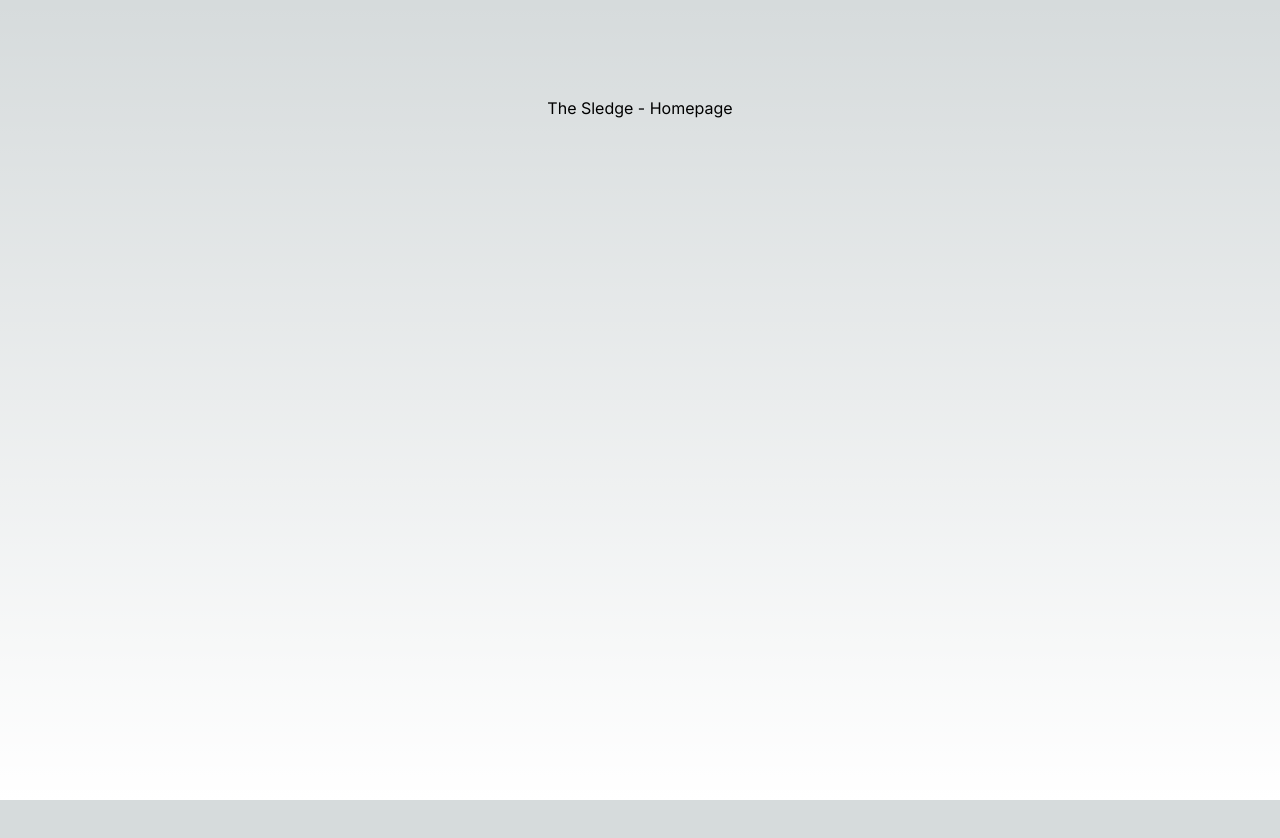
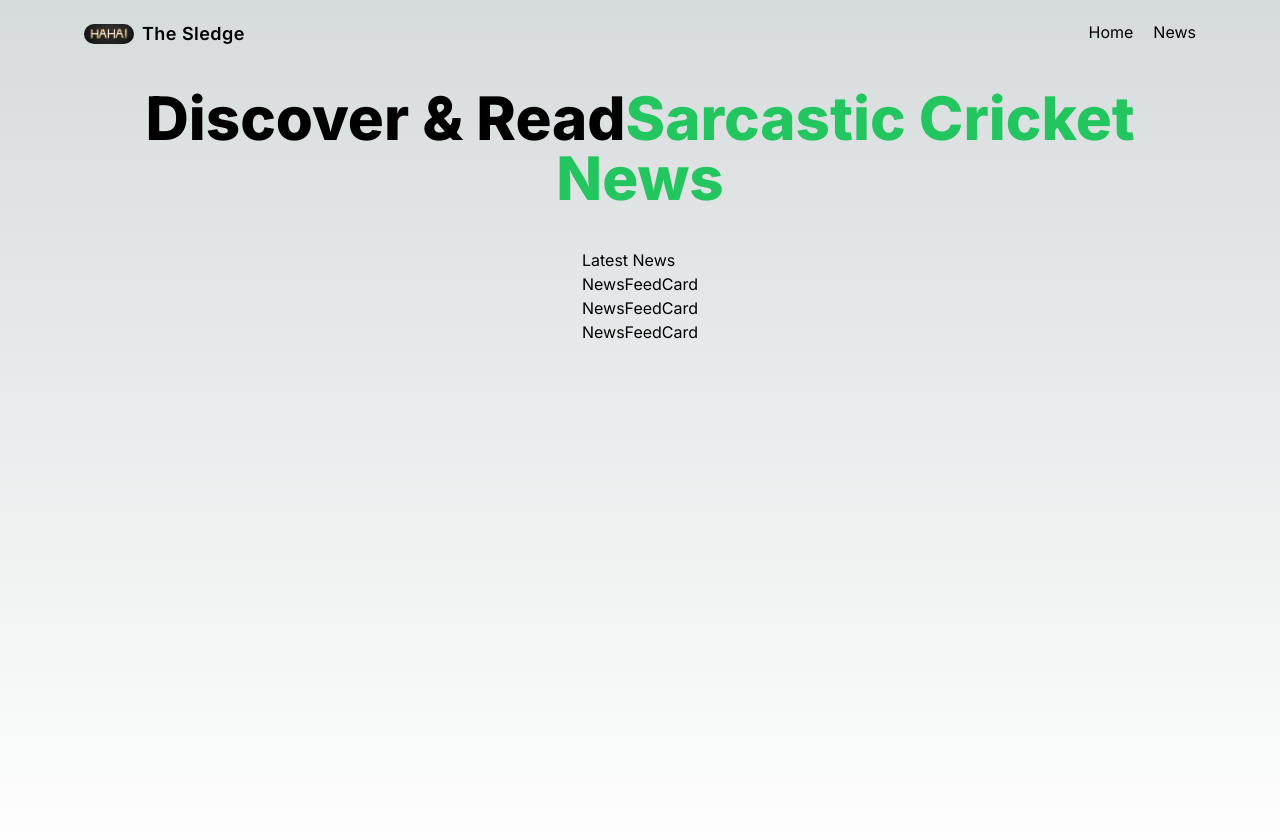
Before and after one commit to muzaffarbhat07/the-sledge, a Next.js app: page / in a window 1280 px wide. Shown: the top 838 px of the page. Before the commit the page ends 800 px from the top, so only its background shows below. Built offline with nearby package versions, Linux system fonts and the light colour scheme.

Commit message:
feat: navbar and setup: homepage

```diff
--- /dev/null
+++ b/app/(routes)/(index)/components/NewsFeed.tsx
@@ -0,0 +1,14 @@
+import NewsFeedCard from "./NewsFeedCard";
+
+const NewsFeed = () => {
+  return (
+    <div>
+      Latest News
+      <NewsFeedCard />
+      <NewsFeedCard />
+      <NewsFeedCard />
+    </div>
+  )
+}
+
+export default NewsFeed;
--- /dev/null
+++ b/app/(routes)/(index)/components/NewsFeedCard.tsx
@@ -0,0 +1,8 @@
+
+const NewsFeedCard = () => {
+  return (
+    <div>NewsFeedCard</div>
+  )
+}
+
+export default NewsFeedCard
--- /dev/null
+++ b/app/(routes)/(index)/page.tsx
@@ -0,0 +1,14 @@
+import NewsFeed from "./components/NewsFeed";
+
+export default function Home() {
+  return (
+    <section className="w-full flex min-h-screen flex-col items-center gap-10">
+      <h1 className="text-center mt-5 text-5xl font-extrabold leading-[1.15] text-black sm:text-6xl">
+        Discover & Read
+        <br className="xl:hidden" />
+        <span className="text-green-500">Sarcastic Cricket News</span>
+      </h1>
+      <NewsFeed />
+    </section>
+  );
+}
--- /dev/null
+++ b/app/components/Navbar.tsx
@@ -0,0 +1,26 @@
+import Link from "next/link"
+import Image from "next/image"
+import NavbarLink from "./NavbarLink"
+
+const Navbar = () => {
+  return (
+    <nav className="w-full flex justify-between p-5">
+      <Link href="/" className="flex items-center gap-2">
+        <Image
+          src="/images/haha.png"
+          alt="logo"
+          width={50}
+          height={20}
+          className="object-contain rounded-full"
+        />
+        <p className="max-sm:hidden font-satoshi font-semibold text-lg tracking-wide">The Sledge</p>
+      </Link>
+      <div className="flex gap-3 md:gap-5">
+        <NavbarLink href="/">Home</NavbarLink>
+        <NavbarLink href="#">News</NavbarLink>
+      </div>
+    </nav>
+  )
+}
+
+export default Navbar;
--- /dev/null
+++ b/app/components/NavbarLink.tsx
@@ -0,0 +1,18 @@
+import Link from "next/link";
+
+interface NavbarLinkProps {
+  href: string;
+  children: React.ReactNode;
+}
+
+const NavbarLink: React.FC<NavbarLinkProps> = ({
+  href,
+  children,
+}) => {
+  return (
+    <Link href={href} className="font-inter hover:text-green-600 duration-200">{children}</Link>
+
+  )
+}
+
+export default NavbarLink;
--- a/app/layout.tsx
+++ b/app/layout.tsx
@@ -1,12 +1,16 @@
 import type { Metadata } from "next";
 import { Inter } from "next/font/google";
 import "./globals.css";
+import Navbar from "./components/Navbar";
 
 const inter = Inter({ subsets: ["latin"] });
 
 export const metadata: Metadata = {
   title: "The Sledge",
   description: "Sarcastic Cricket News",
+  icons: {
+    icon: "/images/haha.png",
+  }
 };
 
 export default function RootLayout({
@@ -17,7 +21,10 @@ export default function RootLayout({
   return (
     <html lang="en">
       <body className={inter.className}>
-        {children}
+        <main className="flex flex-col items-center justify-center max-w-7xl mx-auto px-6 sm:px-16">
+          <Navbar />
+          {children}
+        </main>
       </body>
     </html>
   );
--- a/app/page.tsx
+++ /dev/null
@@ -1,8 +0,0 @@
-
-export default function Home() {
-  return (
-    <main className="flex min-h-screen flex-col items-center justify-between p-24">
-      The Sledge - Homepage
-    </main>
-  );
-}
```
Also changed, not shown: public/images/haha.jpeg (added), public/images/haha.png (added).
